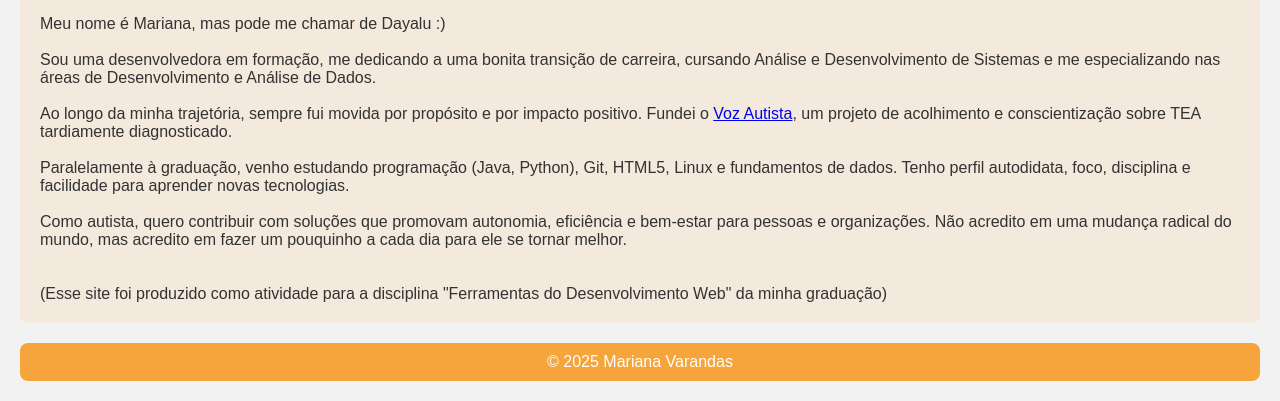
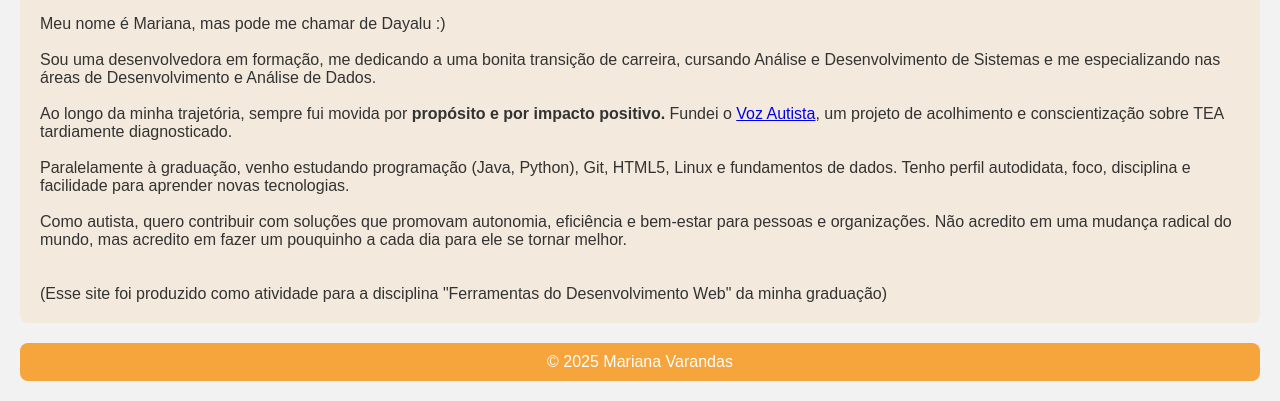
Before and after one commit to MarianaVarandas/ProjetoWeb_SitePessoal, a plain HTML site: page index.html in a window 1280 px wide. Shown: the part 438-839 px from the top of the page. Drawn offline with Linux system fonts and the light colour scheme.

Commit message:
melhorias

```diff
--- a/index.html
+++ b/index.html
@@ -1,7 +1,8 @@
 <!DOCTYPE html>
 <html lang="pt-br">
-<head>
-    <meta charset="UTF-8">
+<head> <!-- tag para metadados -->
+    <meta charset="UTF-8"> <!-- tag para definir codificação de caracteres-->
+    <meta name="viewport" content="width=device-width, initial-scale=1.0"> <!-- tag par ajustar a pagina ao dispositivo-->
     <title> Sobre Mim </title>
     <link rel="stylesheet" href="style.css">
 </head>
@@ -29,7 +30,7 @@
         <p>Olá!</p> <br>
         <p> Meu nome é Mariana, mas pode me chamar de Dayalu :) </p> <br>
         <p> Sou uma desenvolvedora em formação, me dedicando a uma bonita transição de carreira, cursando Análise e Desenvolvimento de Sistemas e me especializando nas áreas de Desenvolvimento e Análise de Dados.</p> <br>
-        <p>Ao longo da minha trajetória, sempre fui movida por propósito e por impacto positivo. Fundei o <a href= "https://vozautista.com/">Voz Autista</a>, um projeto de acolhimento e conscientização sobre TEA tardiamente diagnosticado.</p><br>
+        <p>Ao longo da minha trajetória, sempre fui movida por <strong>propósito e por impacto positivo.</strong> Fundei o <a href= "https://vozautista.com/">Voz Autista</a>, um projeto de acolhimento e conscientização sobre TEA tardiamente diagnosticado.</p><br>
         <p>Paralelamente à graduação, venho estudando programação (Java, Python), Git, HTML5, Linux e fundamentos de dados. Tenho perfil autodidata, foco, disciplina e facilidade para aprender novas tecnologias.</p><br>
         <p>Como autista, quero contribuir com soluções que promovam autonomia, eficiência e bem-estar para pessoas e organizações. Não acredito em uma mudança radical do mundo, mas acredito em fazer um pouquinho a cada dia para ele se tornar melhor.</p><br>
         <br>
```
